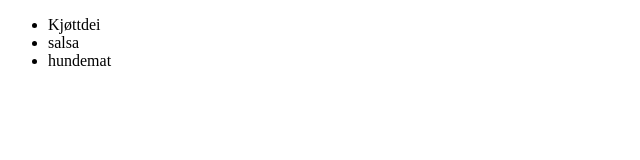
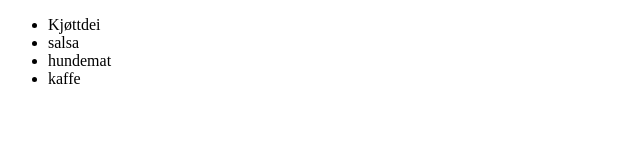
Before and after one commit to heiaviking/Github-Basics, a plain HTML site: page handliste.html in a window 1280 px wide. Shown: the full height of the page, 0-640 px from the left. Drawn offline with Linux system fonts and the light colour scheme.

Commit message:
La til kaffe på handleliste

```diff
--- a/handliste.html
+++ b/handliste.html
@@ -8,6 +8,7 @@
 			<li>Kjøttdei </li>
 			<li>salsa </li>
 			<li> hundemat </li>
+			<li> kaffe </li>
 		</ul>
 </body>
 </html>
```
